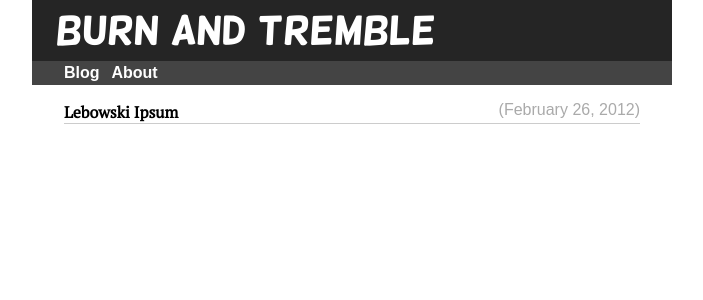
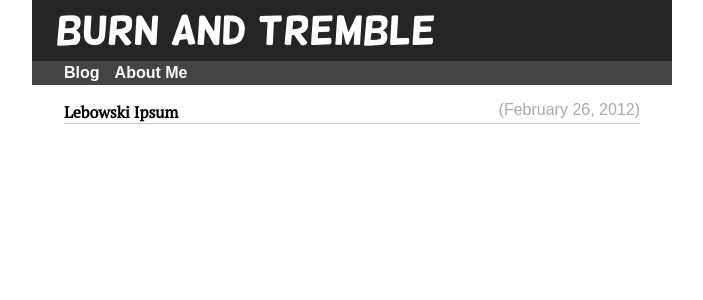
Before and after one commit to hermannloose/hermannloose.github.com, a Jekyll site: the page built from index.html, in a window 1280 px wide. Shown: the top 300 px of the page, without its empty margins (288-991 px from the left). Built offline with Jekyll 4.4.1, drawn with Linux system fonts in a browser that asks for light colours; some web fonts are replaced.

Commit message:
Change links in main layout.

```diff
--- a/_layouts/layout.html
+++ b/_layouts/layout.html
@@ -7,10 +7,10 @@
     <link rel="alternate" href="http://feeds.feedburner.com/burnandtremble" type="application/rss+xml" />
   </head>
   <body>
-    <div id="blogtitle">Burn And Tremble</div>
+    <div id="blogtitle"><a href="/">Burn And Tremble</a></div>
     <div id="pages_nav">
-      <a href="/index.html">Blog</a>
-      <a href="/about.html">About</a>
+      <a href="/">Blog</a>
+      <a href="/about.html">About Me</a>
     </div>
     <div id="content">
       {{ content }}
--- a/css/style.css
+++ b/css/style.css
@@ -27,6 +27,11 @@
   padding: 0.2em 0.6em;
 }
 
+#blogtitle a {
+  color: #fff;
+  text-decoration: none;
+}
+
 #pages_nav {
   background: #444;
 
@@ -41,7 +46,7 @@
   color: #fff;
   text-decoration: none;
 
-  padding-right: 0.5em;
+  padding-right: 0.7em;
 }
 
 #content {
```
